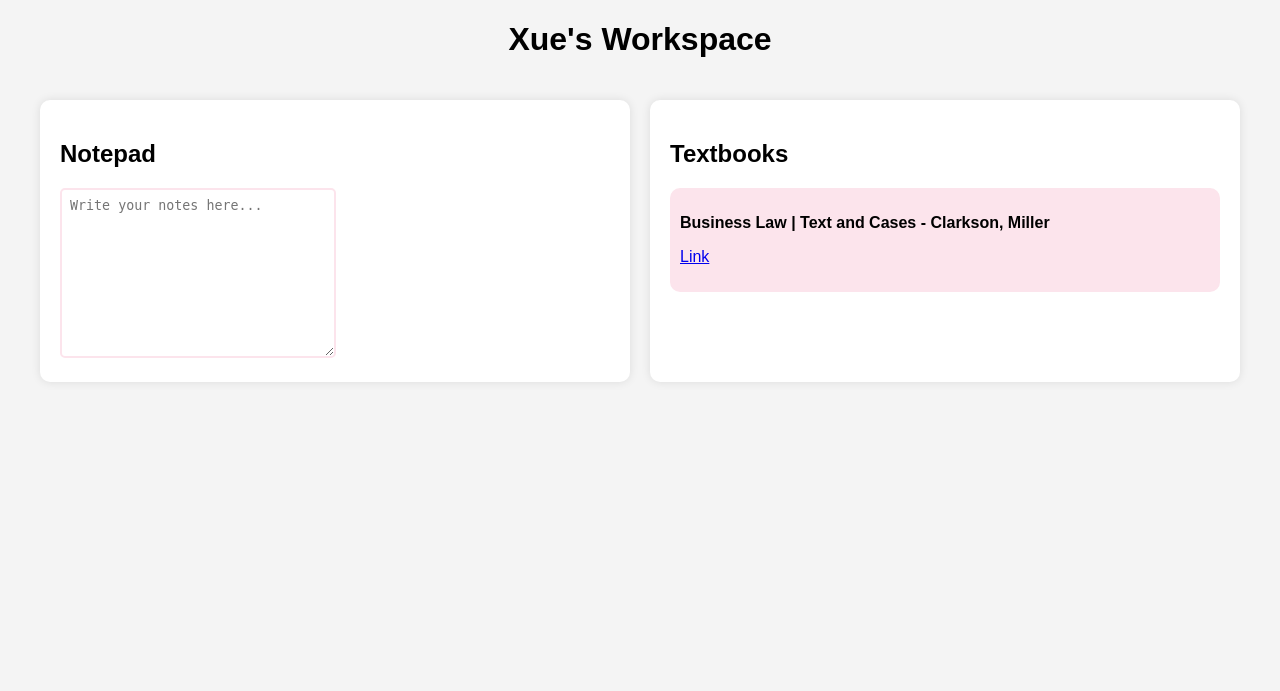
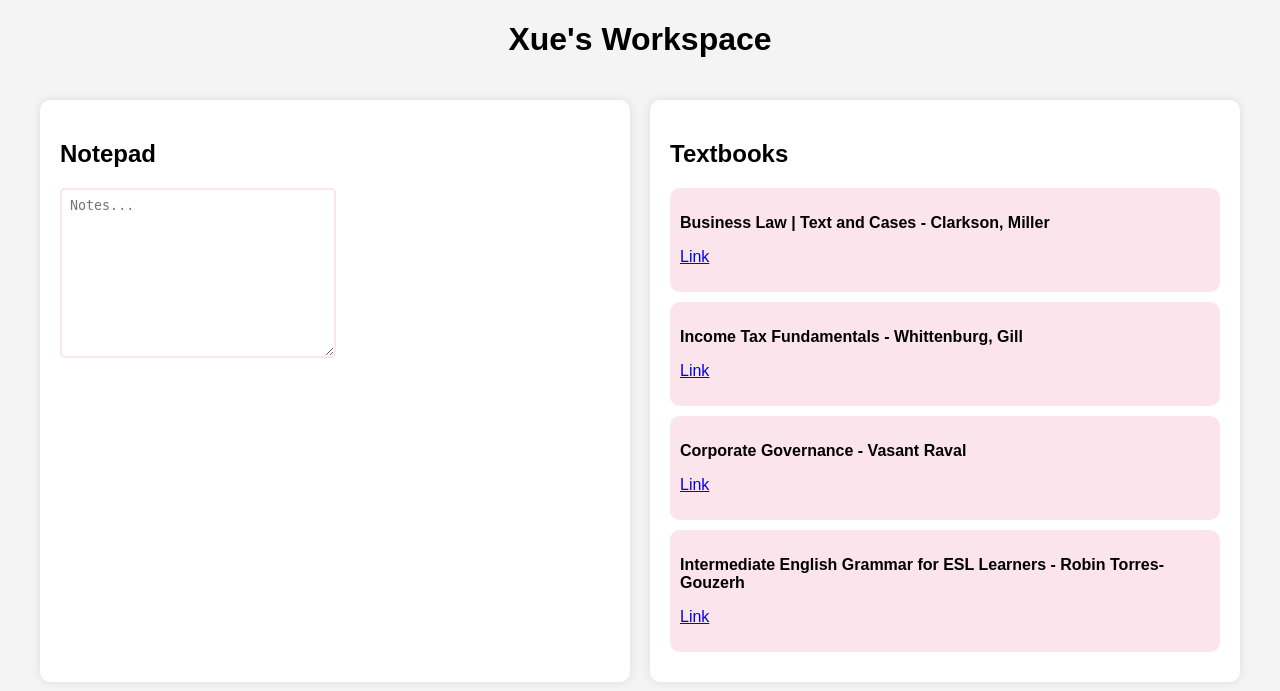
Before and after one commit to evhuh/workspace-01, a Flask app: page / in a window 1280 px wide. Shown: the top 691 px of the page. Run offline with Flask 2, Linux system fonts and the light colour scheme.

Commit message:
modified:   templates/index.html

```diff
--- a/templates/index.html
+++ b/templates/index.html
@@ -83,15 +83,30 @@
         <!-- Notepad -->
         <div class="notepad">
             <h2>Notepad</h2>
-            <textarea rows="10" cols="30" placeholder="Write your notes here..."></textarea>
+            <textarea rows="10" cols="30" placeholder="Notes..."></textarea>
         </div>
         <!-- Textbooks -->
         <div class="textbooks">
             <h2>Textbooks</h2>
-            <div id="textbooks">
-                <div class="textbook">
+                <div id="textbooks">
+                    <div class="textbook">
                     <p><strong>Business Law | Text and Cases - Clarkson, Miller</strong></p>
                     <p><a href="https://drive.google.com/file/d/1L9ibHYZNR5U0tHpTTI3GvPZvmd-pziLz/view?usp=sharing" target="_blank">Link</a></p>
+                </div>
+                <div id="textbooks">
+                    <div class="textbook">
+                    <p><strong>Income Tax Fundamentals - Whittenburg, Gill</strong></p>
+                    <p><a href="https://drive.google.com/file/d/1HZiAMuOIEIPV9oDVQ_OuNL_EDtur1q4D/view?usp=sharing" target="_blank">Link</a></p>
+                </div>
+                <div id="textbooks">
+                    <div class="textbook">
+                    <p><strong>Corporate Governance - Vasant Raval</strong></p>
+                    <p><a href="https://drive.google.com/file/d/1ZSOkD5i4wN4cr3jUbJHxn-J1VMQ6vZZo/view?usp=sharing" target="_blank">Link</a></p>
+                </div>
+                <div id="textbooks">
+                    <div class="textbook">
+                    <p><strong>Intermediate English Grammar for ESL Learners - Robin Torres-Gouzerh</strong></p>
+                    <p><a href="https://drive.google.com/file/d/1fFJbbNDbyimE-NdmHwxDY2F6N1MOjE9l/view?usp=sharing" target="_blank">Link</a></p>
                 </div>
             </div>
         </div>
```
